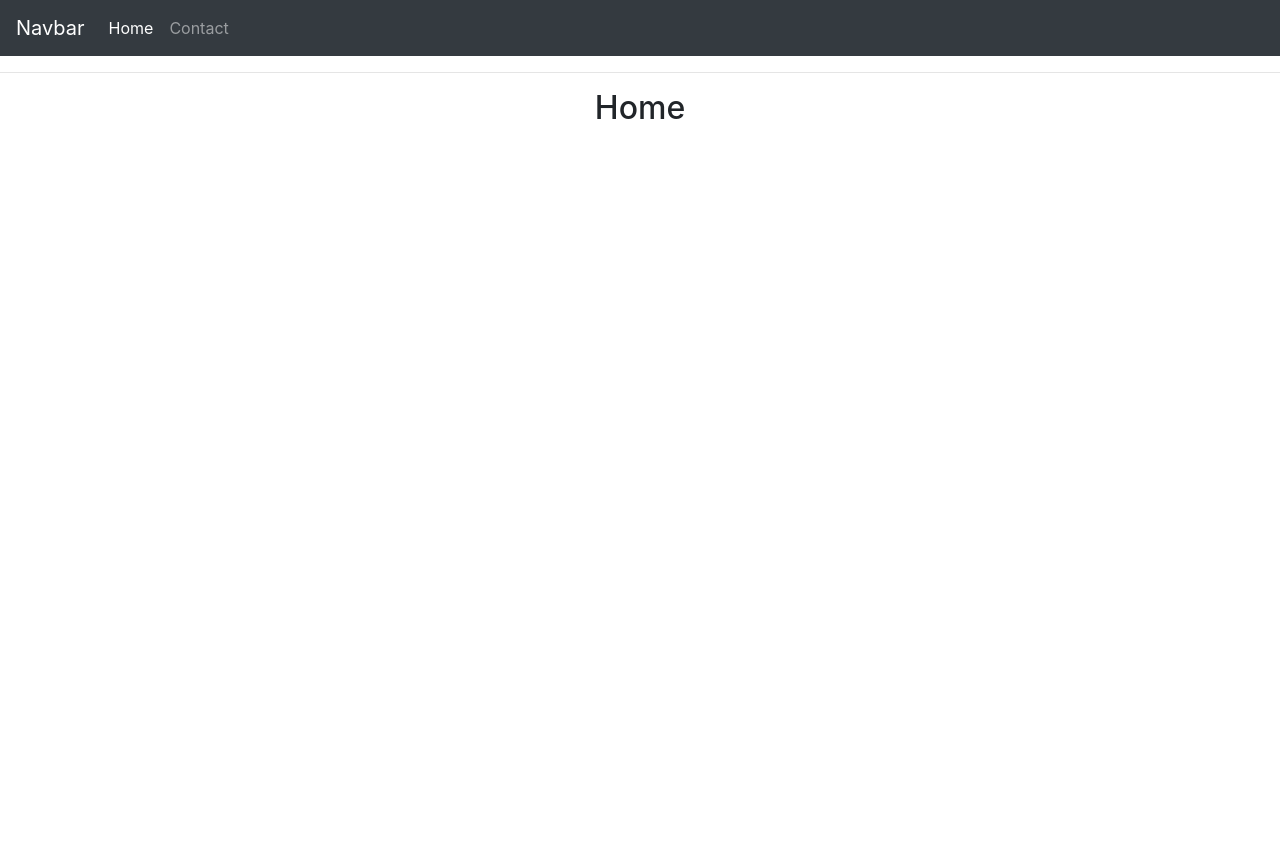
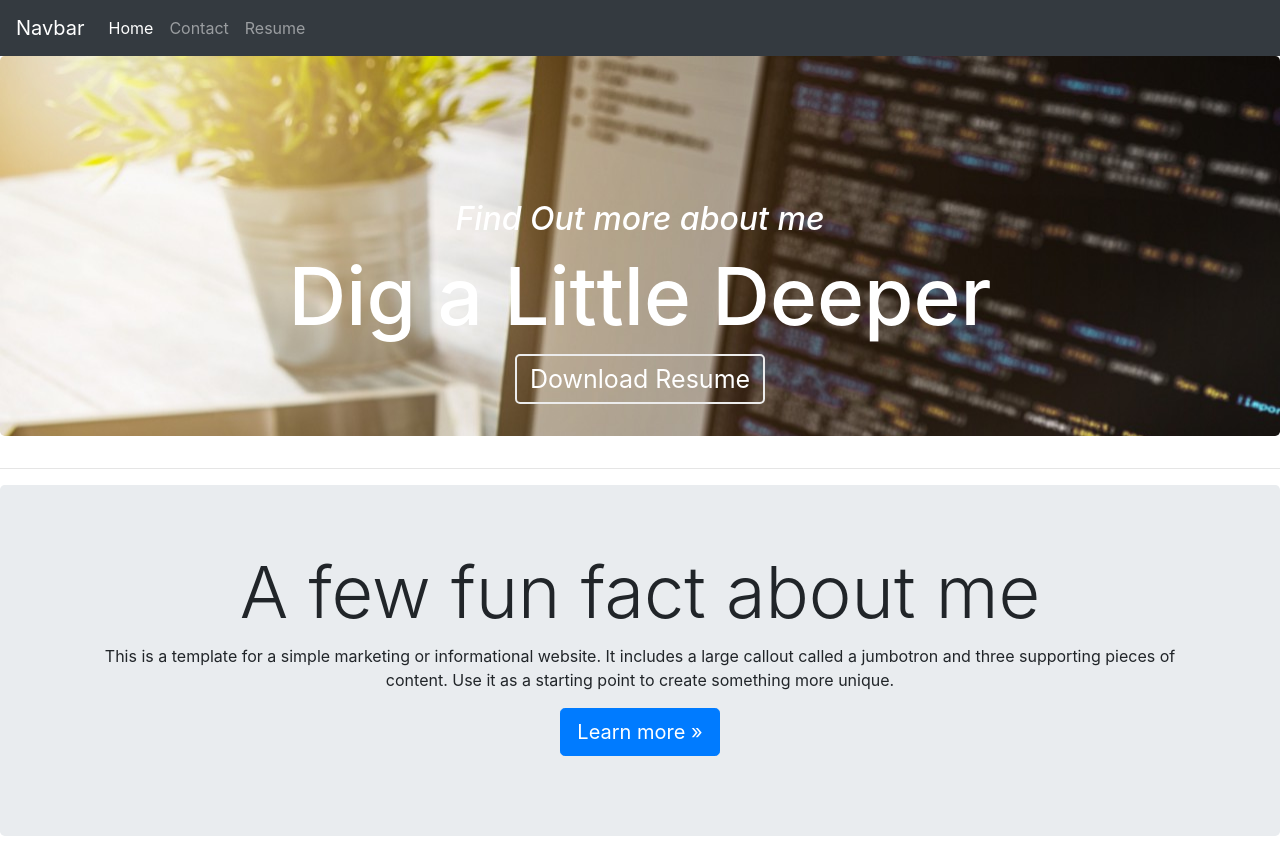
Before and after one commit to Bandaggao/personalWebsite, a React (Create React App) app: page / in a window 1280 px wide. Before the commit the page ends 800 px from the top, so only its background shows below. Built offline with nearby package versions, Linux system fonts and the light colour scheme.

Commit message:
Add navbar content

```diff
--- a/src/index.js
+++ b/src/index.js
@@ -3,6 +3,7 @@ import ReactDOM from 'react-dom';
 import './index.css';
 import App from './App';
 import '../node_modules/bootstrap/dist/css/bootstrap.min.css'
+import '../src/style/override.css'
 import * as serviceWorker from './serviceWorker';
 
 ReactDOM.render(<App />, document.getElementById('root'));
--- a/src/pages/Home.js
+++ b/src/pages/Home.js
@@ -3,9 +3,15 @@ import React, { Component } from 'react';
 class Home extends Component {
   render() {
     return (
-        <div>
-          <h2>Home</h2>
-        </div>
+
+      <div class="jumbotron">
+      <div class="container">
+        <h1 class="display-3">A few fun fact about me</h1>
+        <p>This is a template for a simple marketing or informational website. It includes a large callout called a jumbotron and three supporting pieces of content. Use it as a starting point to create something more unique.</p>
+        <p><a class="btn btn-primary btn-lg" href="#" role="button">Learn more »</a></p>
+      </div>
+    </div>
+
     );
   }
 }
--- /dev/null
+++ b/src/pages/Resume.js
@@ -0,0 +1,13 @@
+import React, { Component } from 'react';
+
+class Contact extends Component {
+  render() {
+    return (
+        <div>
+          <h2>Contact</h2>
+        </div>
+    );
+  }
+}
+
+export default Contact;
--- a/src/shared/nav.js
+++ b/src/shared/nav.js
@@ -3,8 +3,9 @@ import React, { Component } from 'react';
 import { BrowserRouter as Router, Switch, Route, Link } from 'react-router-dom';
 import Home from '../pages/Home';
 import NavItem from './ActiveNavItem'
-// import About from './components/About';
+import Resume from '../pages/Resume';
 import Contact from '../pages/Contact';
+
 
 
 
@@ -43,15 +44,28 @@ class Nav extends Component {
           <NavItem path="/" name="Home">  <li className ><Link to={'/'} className="nav-link"> Home </Link></li> </NavItem>
            <NavItem path="/contact" name="Contact"> <li><Link to={'/contact'} className="nav-link">Contact</Link></li> </NavItem>
             {/* <li><Link to={'/about'} className="nav-link">About</Link></li> */}
+            <NavItem path="/resume" name="Resume"> <li><Link to={'/resume'} className="nav-link">Resume</Link></li> </NavItem>
 
           </ul>
           </div>
           </nav>
+        <div class="indexNav">
+          <div class="navContent">
+           <div>
+             <h2 class="text-align-center Italic">Find Out more about me</h2>
+             <h1 class="text-align-center bold">Dig a Little Deeper</h1>
+           </div>
+
+           <div>
+         <a href="https://drive.google.com/file/d/1QUH9doHBIubfaFgFeUZM_DN7QjdJrJoP/view"><button type="button" class="resumebutton">Download Resume</button> </a>
+          </div>
+          </div>
+      </div>
           <hr />
           <Switch>
               <Route exact path='/' component={Home} />
               <Route path='/contact' component={Contact} />
-              {/* <Route path='/about' component={About} /> */}
+              { <Route path='/resume' component={Resume} /> }
           </Switch>
         </div>
       </Router>
--- /dev/null
+++ b/src/style/override.css
@@ -0,0 +1,45 @@
+.indexNav {
+  padding: 2rem 1rem;
+  margin-bottom: 2rem;
+  background-color: #393a3b;
+  background-image: url("../pages/bg.jpeg");
+  border-radius: 0.3rem;
+
+}
+
+.navContent{
+  margin-top: 112px;
+}
+
+.resumebutton {
+    width: 250px;
+    height: 50px;
+    border:none;
+    border:solid 2px rgb(236, 236, 236);
+    border-radius: 5px;
+    background: rgba(255, 255, 255,0);
+    font-size: 25px;
+    color:white;
+
+}
+button:hover {
+  background:black;
+  color:white;
+}
+
+.text-align-center{
+  text-align: center;
+  color: white;
+  margin: 10px;
+  border: 100px;
+}
+
+.Italic{
+  font-style: italic
+}
+
+.bold{
+  font-style: Bold;
+  font-size: 80px;
+
+}
```
Also changed, not shown: src/pages/bg.jpeg (added), 1 other file (tests, documents, lock files or other folders).
